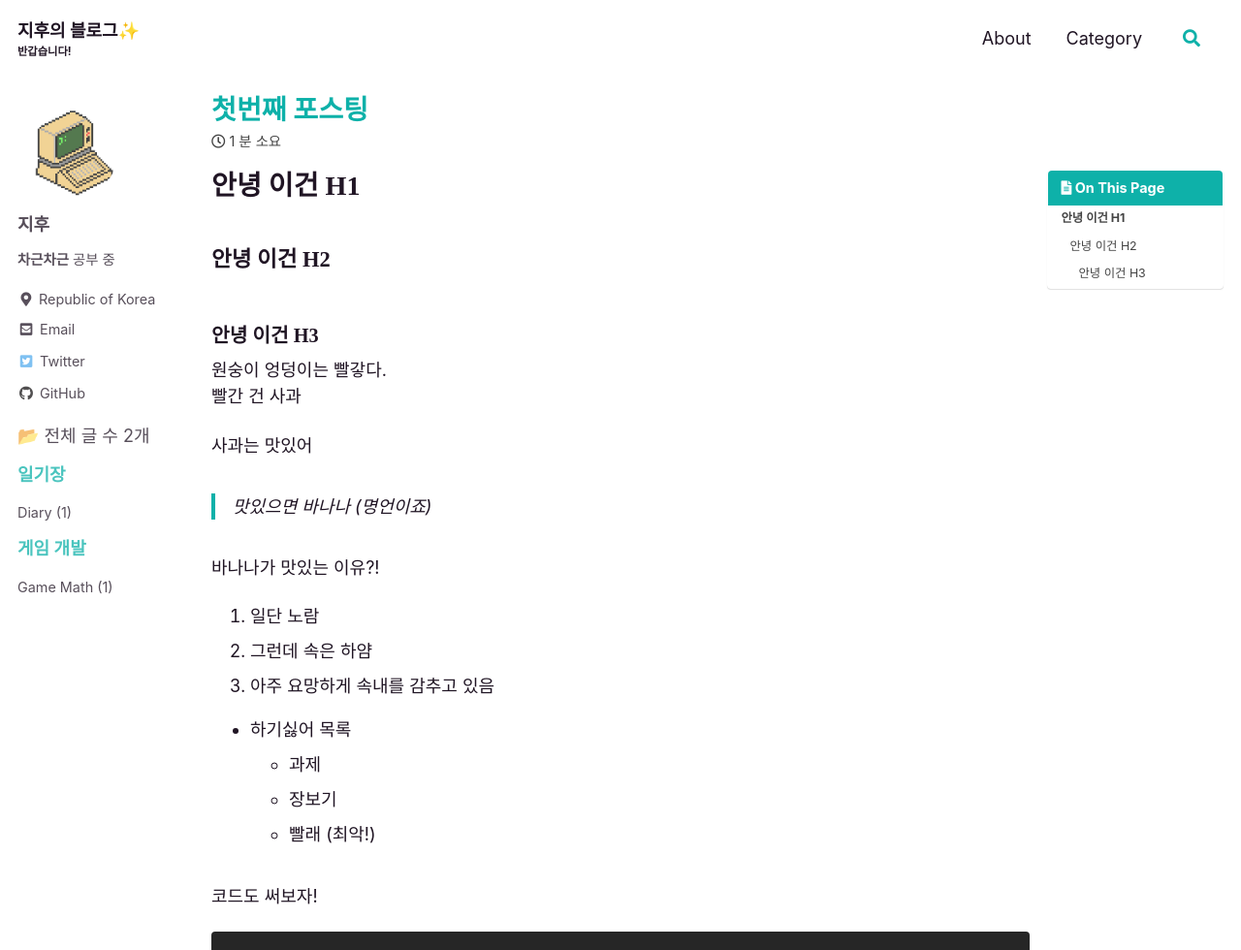
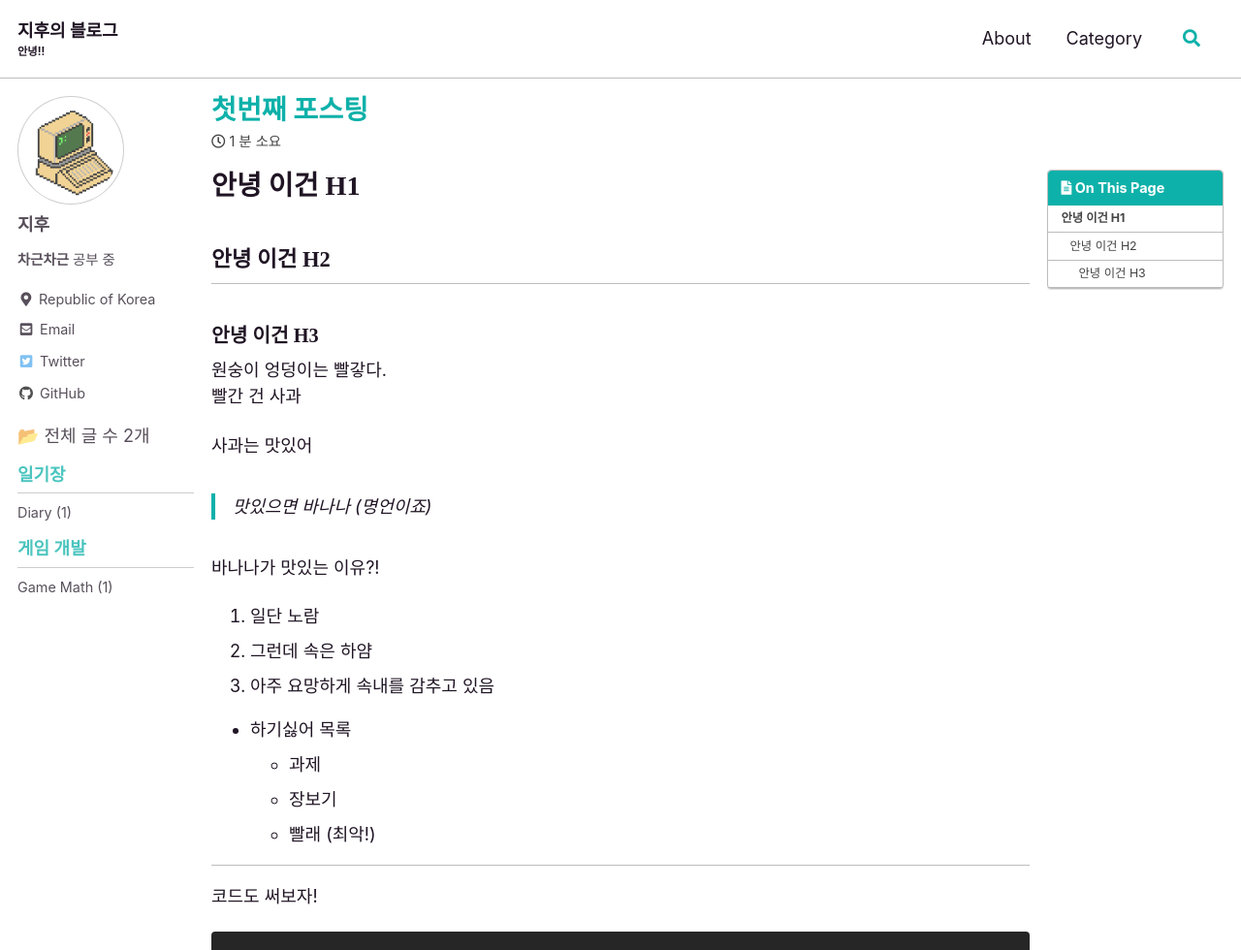
Before and after one commit to jihukim135/jihukim135.github.io, a Jekyll site: the page built from _posts/2022-04-30-Test.md, in a window 1280 px wide and 1400 px high. Shown: the top 980 px of the window at 97% size. Built offline with Jekyll 4.4.1, drawn with Linux system fonts in a browser that asks for light colours; cached includes are drawn as plain includes; some web fonts are replaced; comment, search, counter and statistics services are not loaded.

Commit message:
Design: 블로그 이름 및 border color 변경

```diff
--- a/_config.yml
+++ b/_config.yml
@@ -19,7 +19,7 @@ published: true
 locale                   : "ko-KR"
 title                    : "Jihu Kim"
 title_separator          : "-"
-subtitle                 : "반갑습니다!" # site tagline that appears below site title in masthead
+subtitle                 : "안녕!!" # site tagline that appears below site title in masthead
 name                     : "지후"
 description              :
 url                      : "https://jijukim135.github.io" # the base hostname & protocol for your site e.g. "https://mmistakes.github.io"
@@ -27,7 +27,7 @@ baseurl                  : # the subpath of your site, e.g. "/blog"
 repository               : # GitHub username/repo-name e.g. "mmistakes/minimal-mistakes"
 teaser                   : # path of fallback teaser image, e.g. "/assets/images/500x300.png"
 logo                     : # path of logo image to display in the masthead, e.g. "/assets/images/88x88.png"
-masthead_title           : "지후의 블로그✨" # overrides the website title displayed in the masthead, use " " for no title
+masthead_title           : "지후의 블로그" # overrides the website title displayed in the masthead, use " " for no title
 # breadcrumbs            : false # true, false (default)
 words_per_minute         : 200
 comments:
--- a/_sass/minimal-mistakes/skins/_contrast.scss
+++ b/_sass/minimal-mistakes/skins/_contrast.scss
@@ -7,7 +7,7 @@ $background-color: #ffffff !default;
 $text-color: #201524 !default;
 $muted-text-color: #444444 !default;
 $primary-color: #0eb1a9 !default;
-$border-color: $background-color !default;
+$border-color: #BDBDBD !default;
 $footer-background-color: #c5c5c5  !default;
 $link-color: $primary-color !default;
 $link-color-visited: #00746e !default;
```
